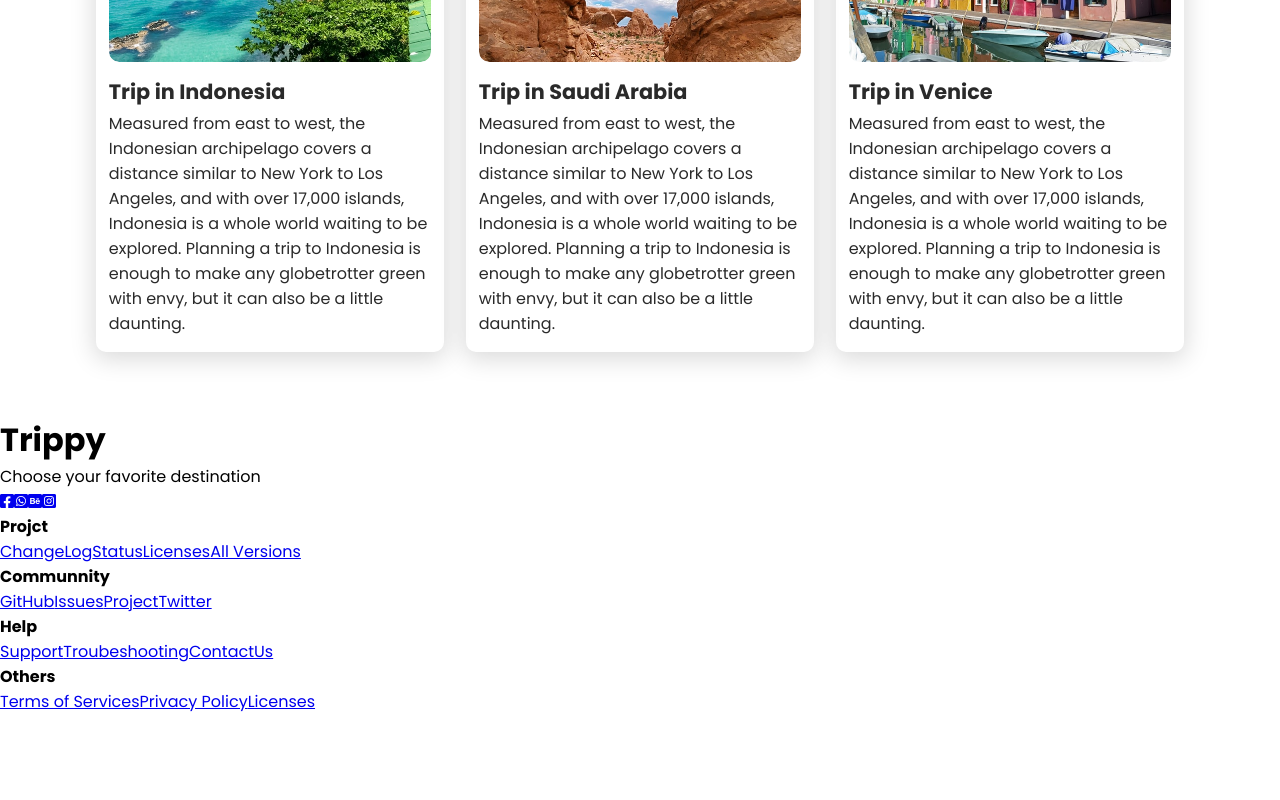
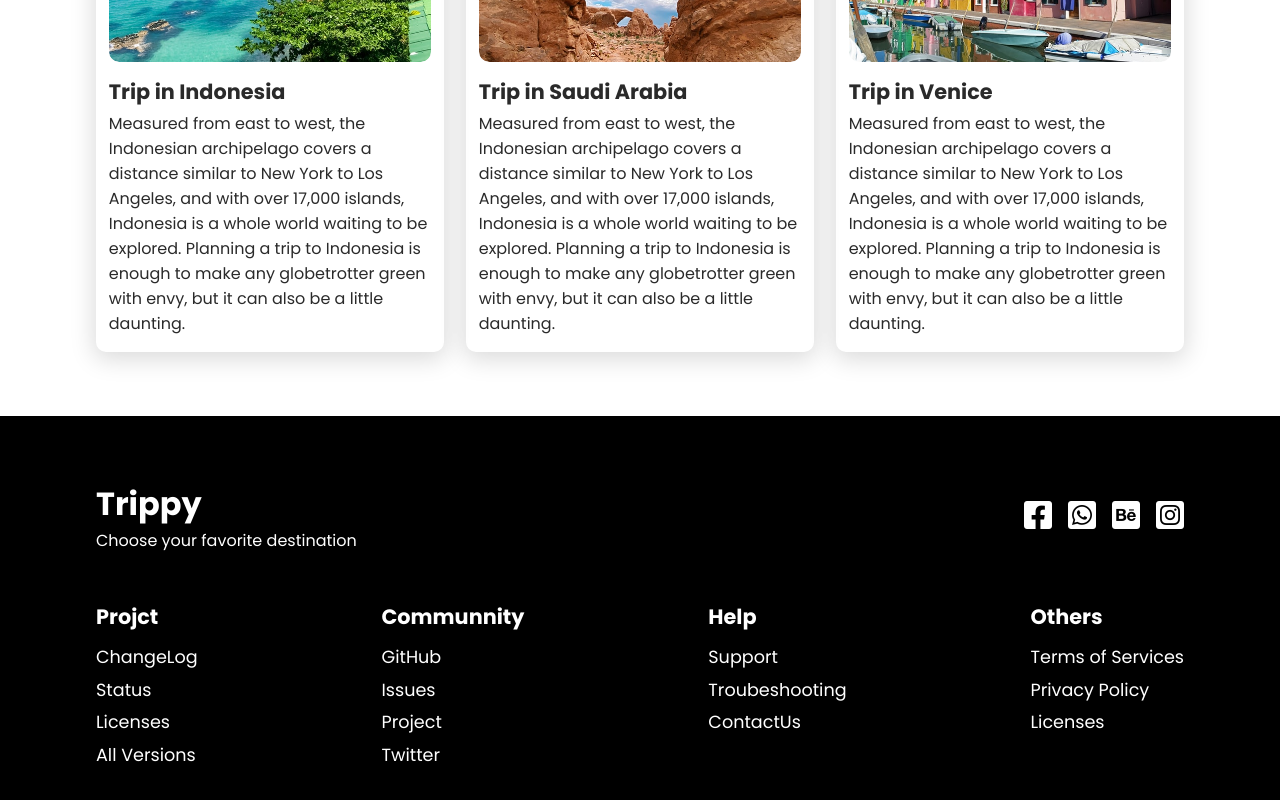
Before and after one commit to fmfahath/tourism-website, a React (Create React App) app: page / in a window 1280 px wide. Shown: the part 2392-3192 px from the top of the page. Before the commit the page ends 3106 px from the top, so only its background shows below. Built offline with nearby package versions, Linux system fonts and the light colour scheme.

Commit message:
Footer.js css addedfor wide, full  screen

```diff
--- a/src/components/Footer-styles.css
+++ b/src/components/Footer-styles.css
@@ -0,0 +1,49 @@
+.footer{
+    text-align: center;
+    background-color: #000;
+    color:  #fff;
+    padding: 4rem 6rem;
+}
+
+.top{
+    display: flex;
+    align-items: center;
+    text-align: start;
+    justify-content: space-between;
+    flex-wrap: wrap;
+}
+
+.top i{
+    color: #fff;
+    font-size: 2rem;
+    margin-left: 1rem;
+}
+
+.top i:hover{
+    color: #01959a;
+}
+
+.bottom{
+    padding-top: 2rem;
+    text-align: start;
+    display: flex;
+    justify-content: space-between;
+    flex-wrap: wrap;
+}
+
+.bottom div{
+    display: flex;
+    flex-direction: column;
+}
+
+.bottom h4{
+    font-size: 1.3rem;
+    padding: 1rem 0 0.8rem 0;
+}
+
+.bottom a{
+    text-decoration: none;
+    color: #fff;
+    padding-bottom: 0.4rem;
+    font-size: 1.1rem;
+}
```
